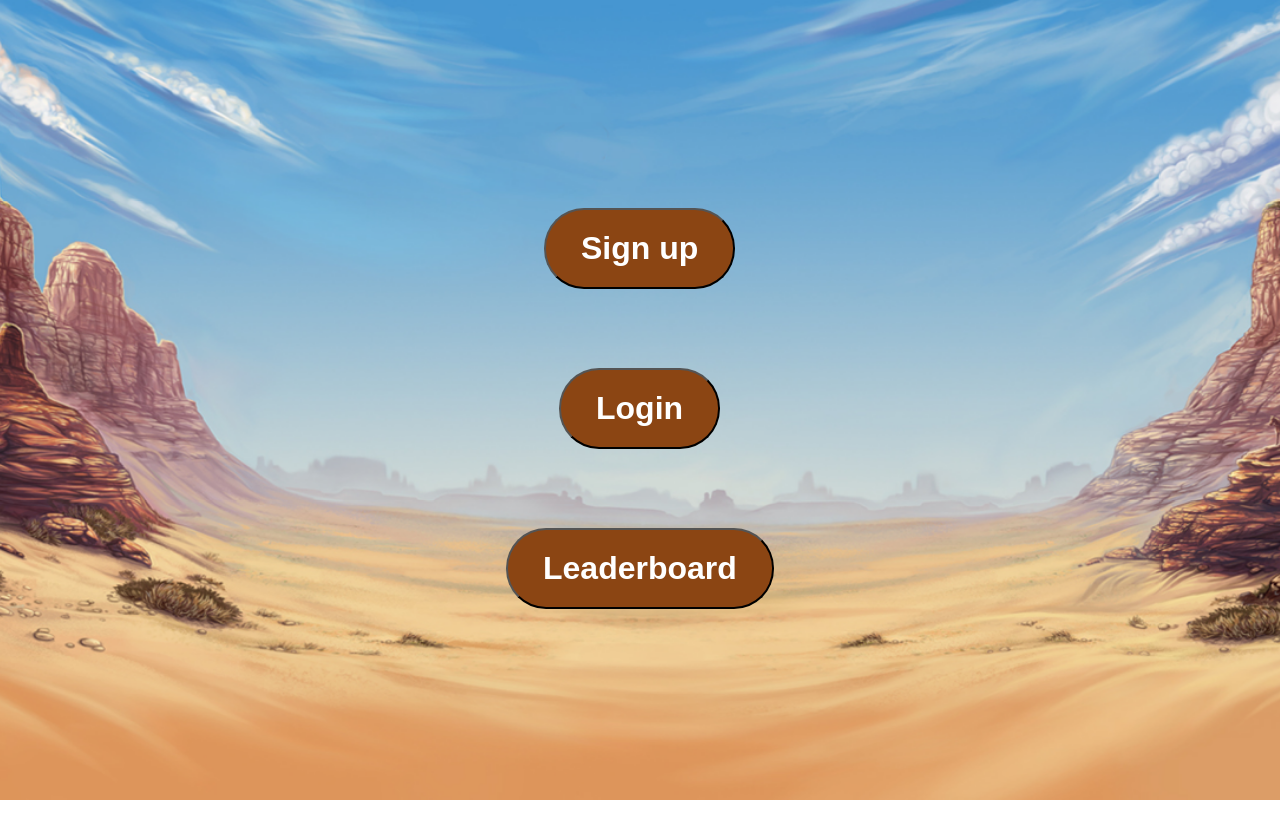
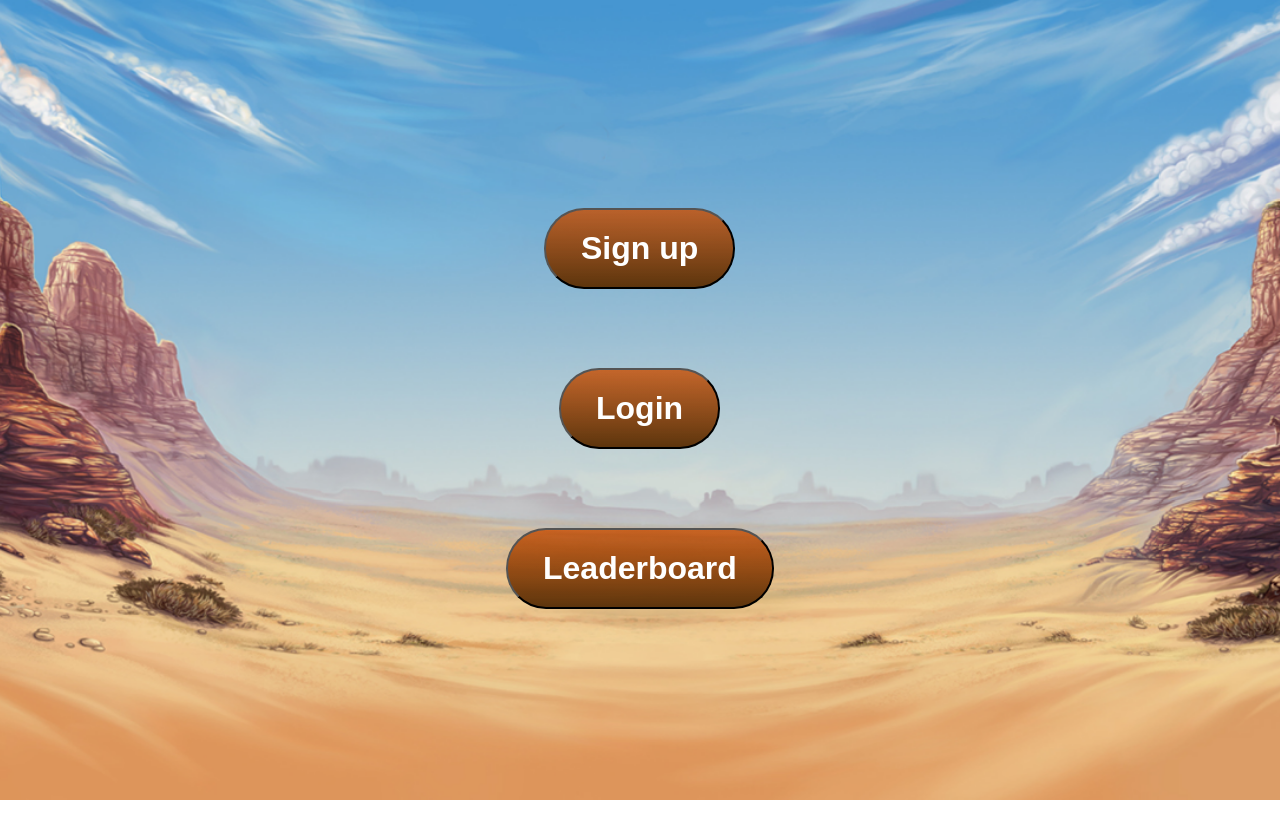
Before and after one commit to Webprog-Hangman/Hangman, a PHP site: page /homepage.html in a window 1280 px wide. Run offline with PHP 8.4, Linux system fonts and the light colour scheme.

Commit message:
Update homepage.css

```diff
--- a/css/homepage.css
+++ b/css/homepage.css
@@ -2,7 +2,6 @@ body {
   font-family: "Arial", serif;
   height: 100vh;
   display: flex;
-  animation: PageTransition 1s;
 }
 .bg {
   position: fixed;
@@ -66,7 +65,7 @@ main > #leaderboard {
   animation: load_button .3s .6s forwards;
 }
 .button {
-  background-color: saddlebrown;
+  background: linear-gradient(0deg, rgb(93, 53, 13) 0%, rgba(201, 80, 5, 0.82) 100%);
   padding: 20px 35px;
   border-radius: 40px;
   cursor: pointer;
@@ -77,6 +76,7 @@ main > #leaderboard {
 .button:hover {
   font-size: 28pt;
   padding: 24px 39px;
+  box-shadow: 0 0.5em 1.5em -0.5em rgb(56, 55, 54);
 }
 .button > a {
   text-decoration: none;
```
